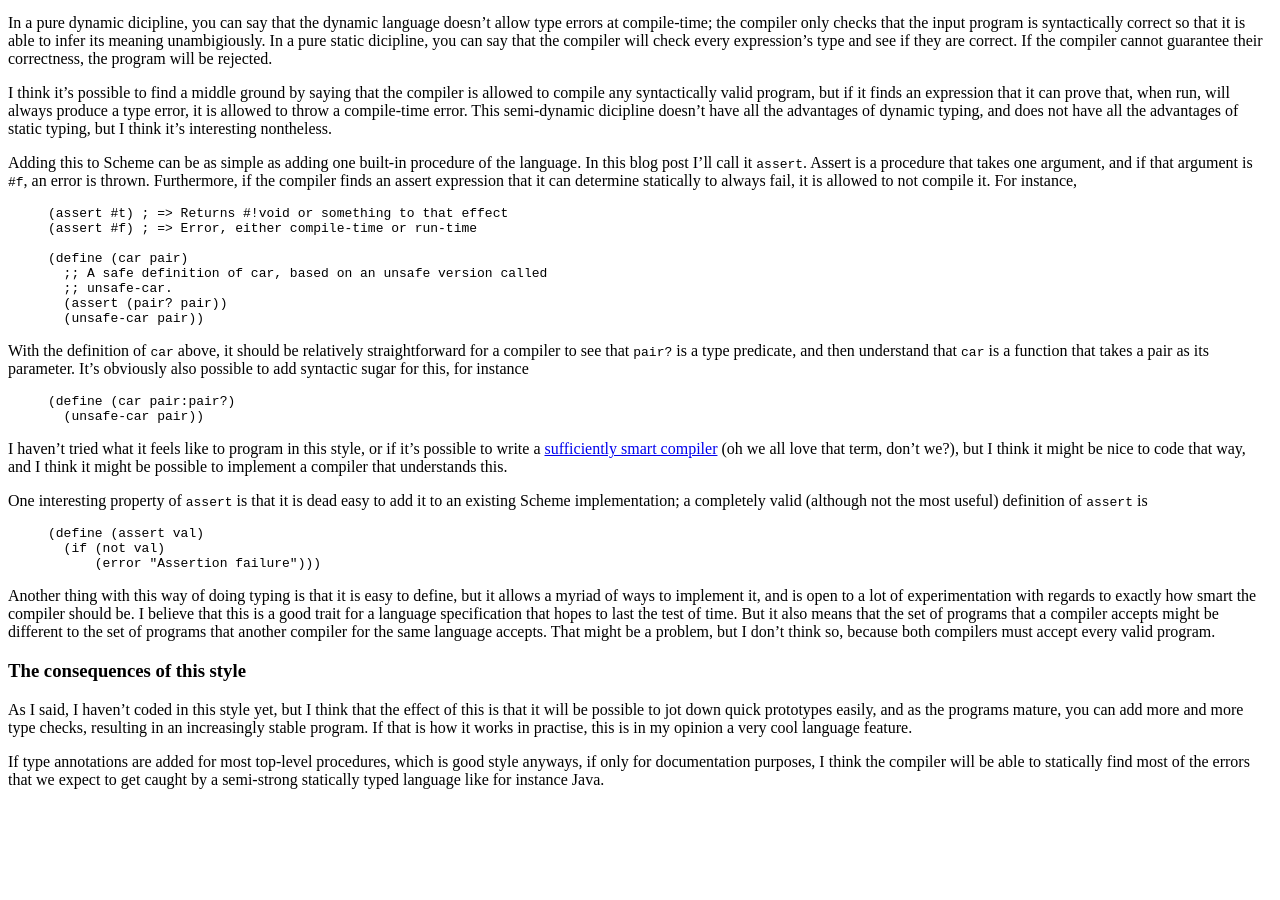
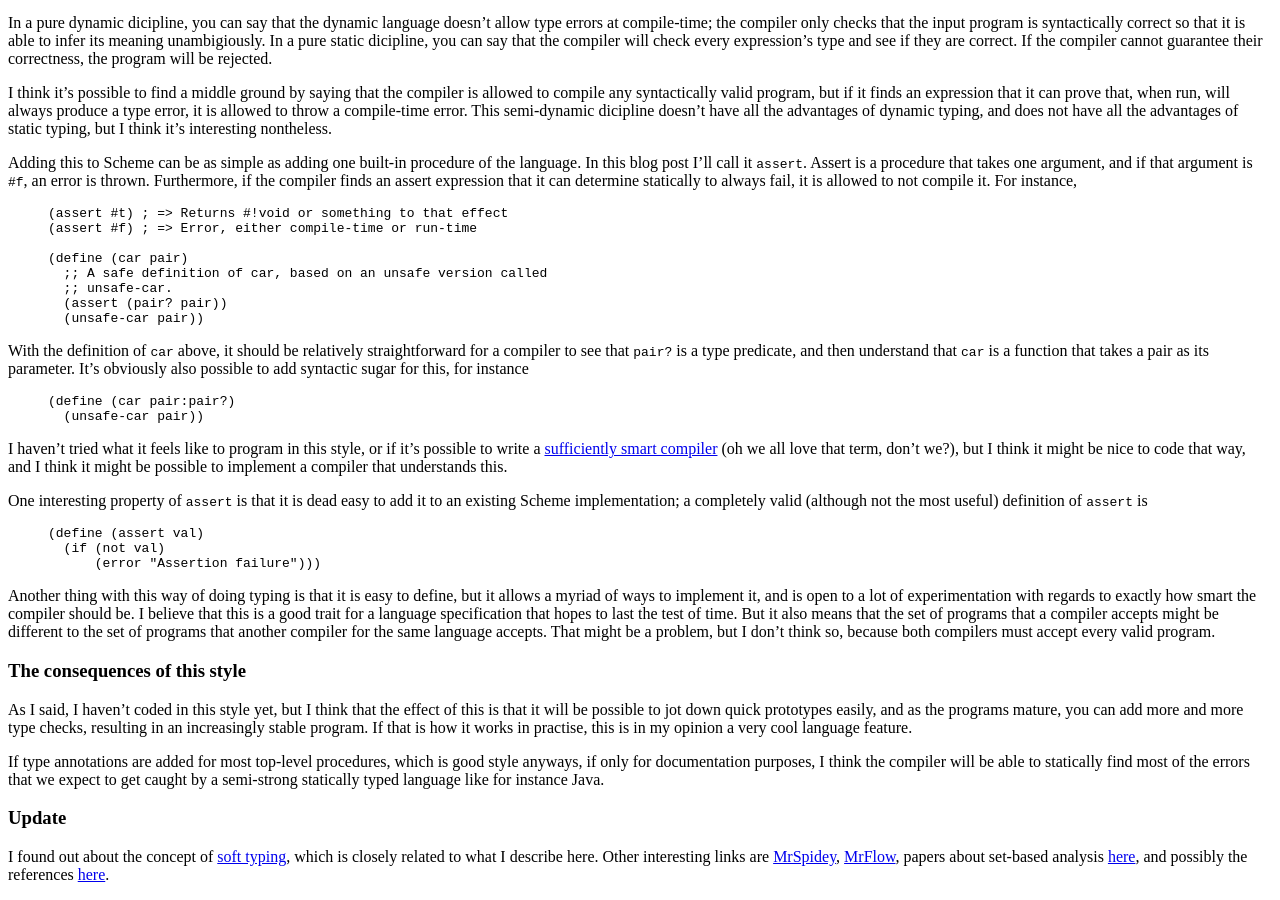
Before and after one commit to per-gron/pereckerdal.github.com, a Jekyll site: the page built from _posts/2010-05-20-semidynamic-typing.markdown, in a window 1280 px wide and 900 px high, scrolled down 906 px. Built offline with Jekyll 4.4.1, drawn with Linux system fonts in a browser that asks for light colours; Markdown is read by kramdown in place of the engine named in the settings; before the commit the page ends 1711 px from its top, so only the background shows below that.

Commit message:
Added links to soft typing

```diff
--- a/_posts/2010-05-20-semidynamic-typing.markdown
+++ b/_posts/2010-05-20-semidynamic-typing.markdown
@@ -170,3 +170,15 @@ good style anyways, if only for documentation purposes, I think the
 compiler will be able to statically find most of the errors that we
 expect to get caught by a semi-strong statically typed language like
 for instance Java.
+
+### Update
+
+I found out about the concept of
+[soft typing](https://c2.com/cgi-bin/wiki?SoftTyping), which is
+closely related to what I describe here. Other interesting links are
+[MrSpidey](http://www.plt-scheme.org/software/mrspidey/),
+[MrFlow](http://www.plt-scheme.org/software/mrflow/), papers about
+set-based analysis
+[here](http://www.cs.rice.edu/CS/PLT/Publications/Scheme/), and
+possibly the references
+[here](http://download.plt-scheme.org/doc/103p1/html/mrspidey/node26.htm).
```
